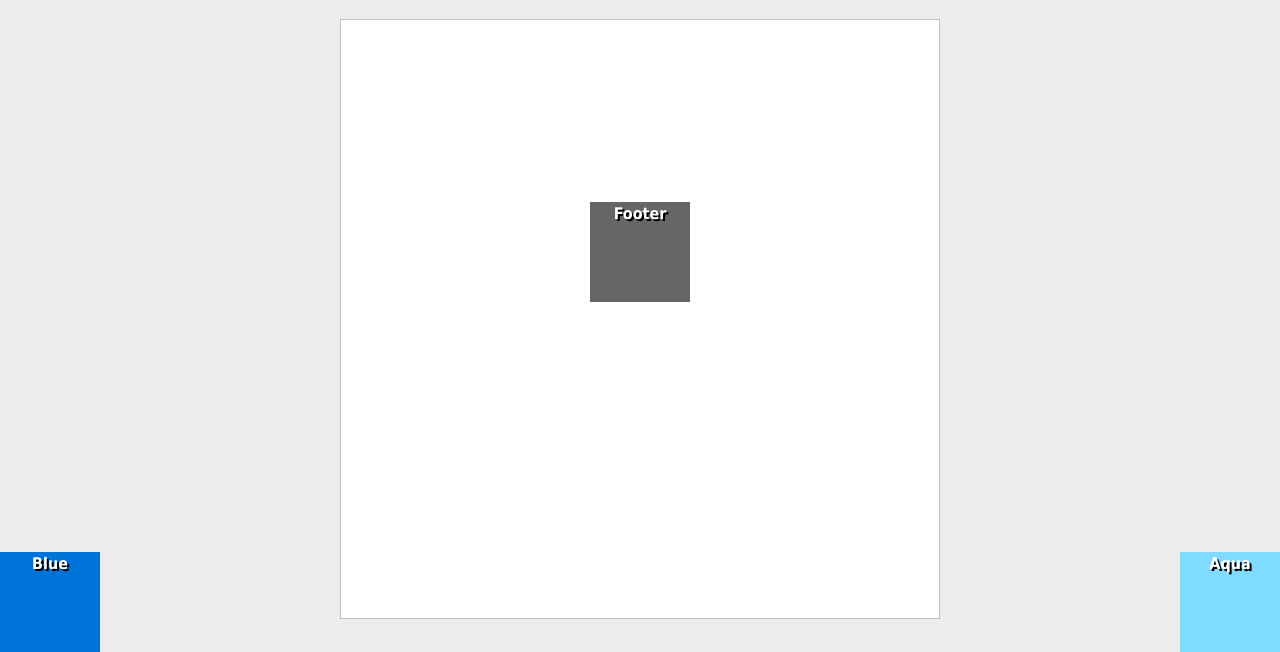
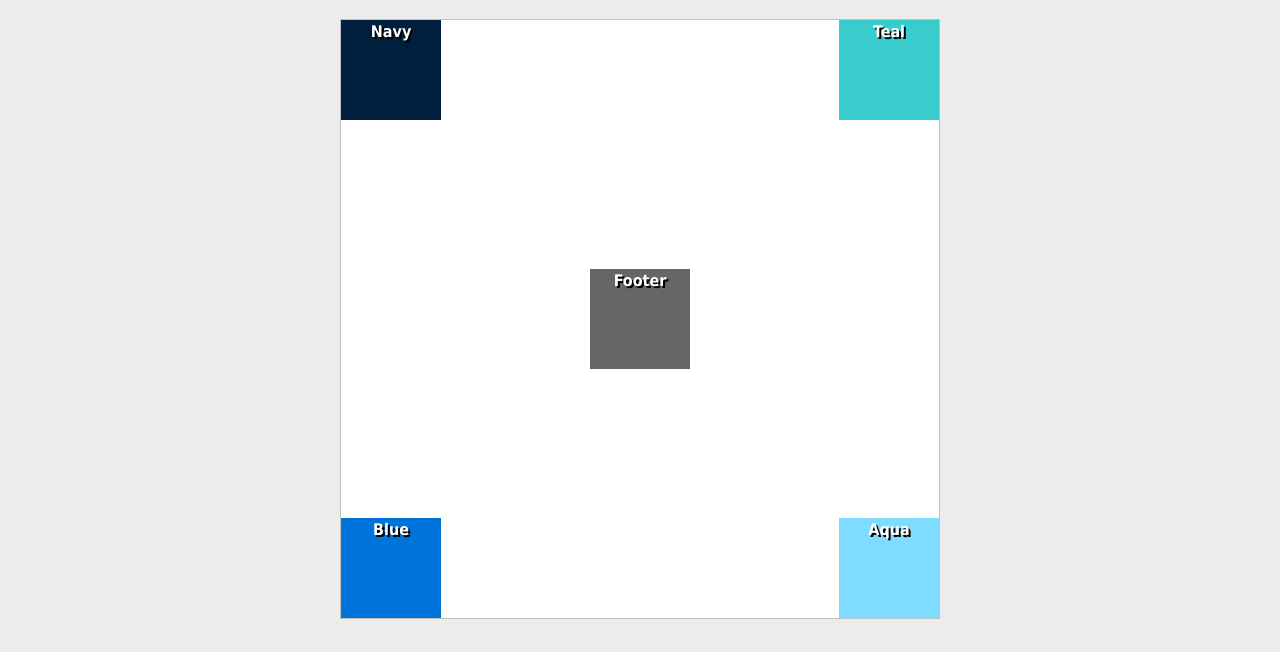
Before and after one commit to christianL12747/-IFSC-11003-202, a plain HTML site: page positioning-lab/absolute-2.html in a window 1280 px wide. Shown: the part 148-800 px from the top of the page. Drawn offline with Linux system fonts and the light colour scheme.

Commit message:
Added positioning lab

```diff
--- a/positioning-lab/absolute-2.html
+++ b/positioning-lab/absolute-2.html
@@ -7,7 +7,7 @@
   <meta name="viewport" content="width=device-width, initial-scale=1.0">
   <title>Positioning Lab</title>
   <style type="text/css">
-    /* ---------------Box Sizing----------------- */
+   /* ---------------Box Sizing----------------- */
     html {
       box-sizing: border-box;
     }
@@ -28,10 +28,11 @@
       background-color: #FFF;
       border: 1px solid #c0c0c0;
       width: 600px;
-      height: 600px;
+      height:600px;
       margin-right: auto;
       margin-left: auto;
       text-shadow: 2px 2px #000;
+      position:relative;
     }
     #navy {
       background-color: #001f3f;
@@ -40,6 +41,7 @@
       height:100px;
       top:0;
       left:0;
+      z-index:1;
     }
     #teal {
       background-color: #39CCCC;
@@ -56,7 +58,7 @@
       height:100px;
       bottom:0;
       left:0;
-    }
+}
     #aqua {
       background-color: #7FDBFF;
       position:absolute;
```
Also changed, not shown: positioning-lab/absolute-1.html (+3 -3 lines).
